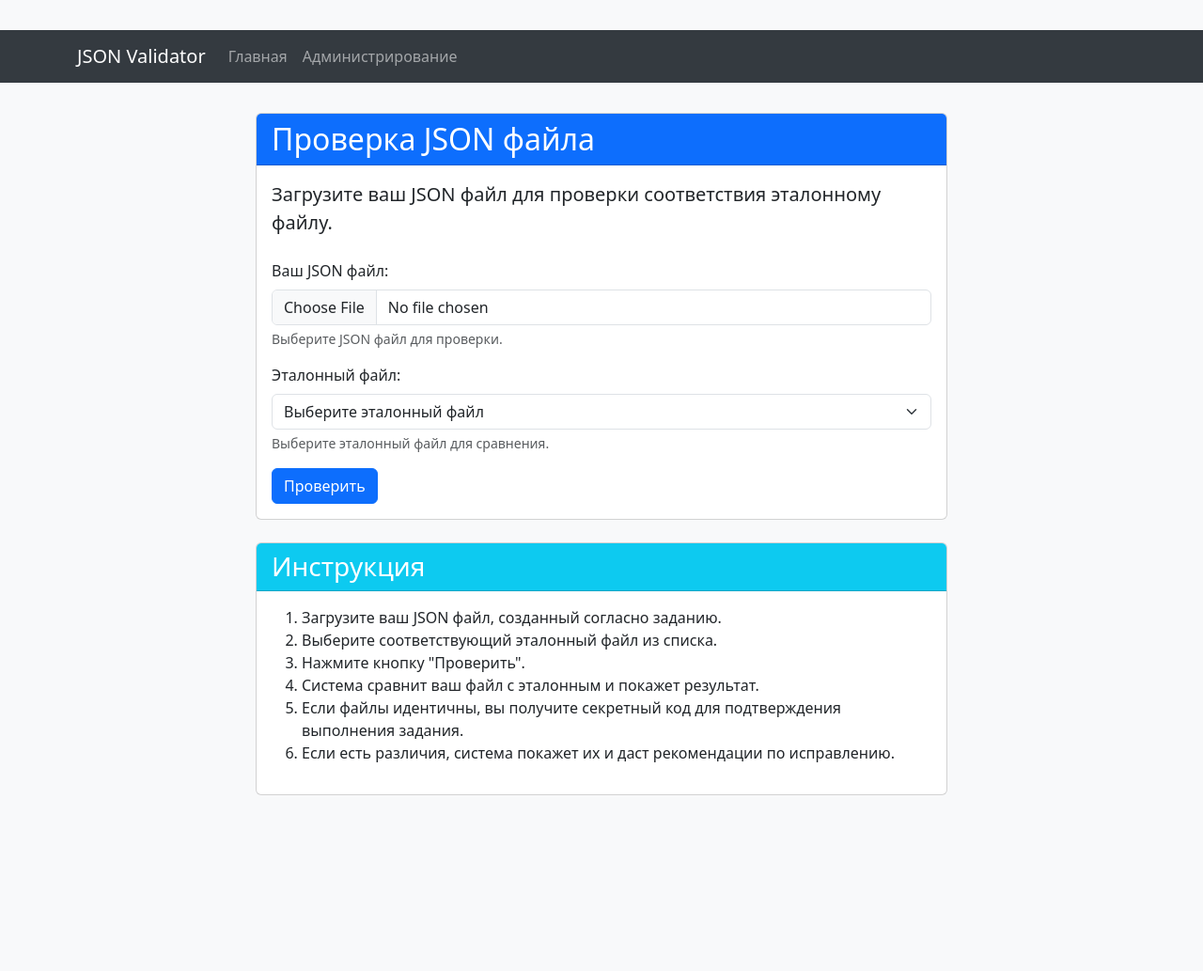
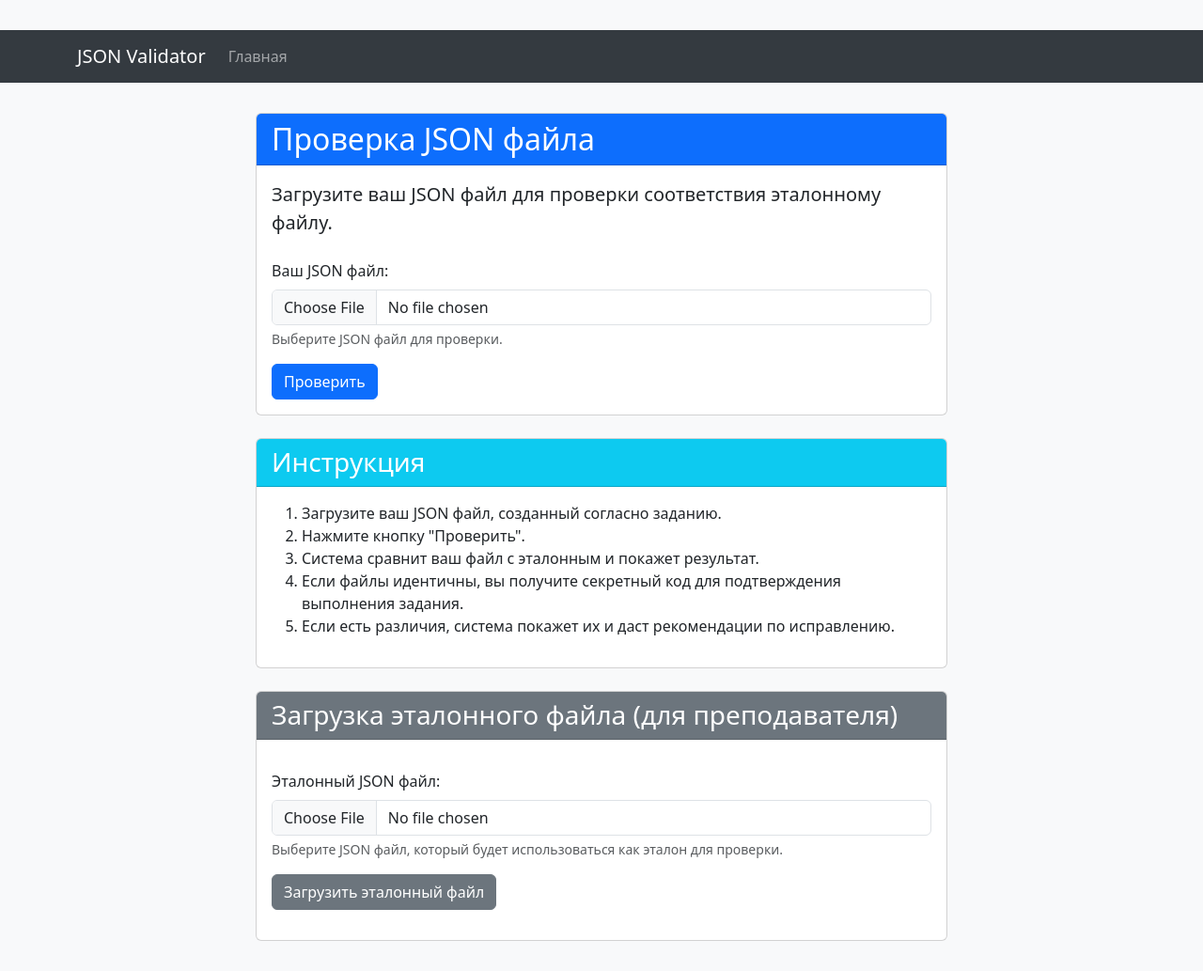
Before and after one commit to KhoshevPavel/JSON-Course, a FastAPI app: template templates/index.html in a window 1280 px wide. Shown: the whole page at 94% size. Before the commit the page ends 846 px from the top, so only its background shows below. Run offline with FastAPI, Linux system fonts and the light colour scheme; the template is opened without the code that fills it, so the values that code supplies are empty.

Commit message:
Удалил вкладку админ и кнопку загрузки эталлоного файла

```diff
--- a/main.py
+++ b/main.py
@@ -19,6 +19,9 @@ os.makedirs("reference_json", exist_ok=True)
 # Подключаем статические файлы и шаблоны
 app.mount("/static", StaticFiles(directory="static"), name="static")
 templates = Jinja2Templates(directory="templates")
+
+# Путь к эталонному файлу
+REFERENCE_FILE_PATH = os.path.join("reference_json", "example.json")
 
 # Функция для сравнения JSON файлов
 def compare_json_files(user_json: Dict[str, Any], reference_json: Dict[str, Any]) -> Dict[str, Any]:
@@ -73,22 +76,24 @@ def compare_json_files(user_json: Dict[str, Any], reference_json: Dict[str, Any]
     find_differences(user_json, reference_json)
     return result
 
-# Получение списка доступных эталонных JSON файлов
-def get_reference_files() -> List[str]:
-    if not os.path.exists("reference_json"):
-        return []
-    return [f for f in os.listdir("reference_json") if f.endswith(".json")]
-
 @app.get("/", response_class=HTMLResponse)
 async def index(request: Request):
-    reference_files = get_reference_files()
-    return templates.TemplateResponse("index.html", {"request": request, "reference_files": reference_files})
+    # Проверяем наличие эталонного файла
+    if not os.path.exists(REFERENCE_FILE_PATH):
+        return templates.TemplateResponse(
+            "index.html",
+            {
+                "request": request,
+                "error": "Эталонный файл не найден. Пожалуйста, загрузите эталонный файл."
+            }
+        )
+
+    return templates.TemplateResponse("index.html", {"request": request})
 
 @app.post("/validate", response_class=HTMLResponse)
 async def validate_json(
     request: Request,
-    user_file: UploadFile = File(...),
-    reference_file: str = Form(...)
+    user_file: UploadFile = File(...)
 ):
     # Проверяем, что загруженный файл - JSON
     if not user_file.filename.endswith(".json"):
@@ -101,13 +106,12 @@ async def validate_json(
         )
 
     # Проверяем, что эталонный файл существует
-    reference_path = os.path.join("reference_json", reference_file)
-    if not os.path.exists(reference_path):
+    if not os.path.exists(REFERENCE_FILE_PATH):
         return templates.TemplateResponse(
             "result.html",
             {
                 "request": request,
-                "error": "Выбранный эталонный файл не существует"
+                "error": "Эталонный файл не найден. Пожалуйста, загрузите эталонный файл."
             }
         )
 
@@ -117,7 +121,7 @@ async def validate_json(
         user_json = json.loads(user_content)
 
         # Читаем эталонный JSON
-        with open(reference_path, "r", encoding="utf-8") as f:
+        with open(REFERENCE_FILE_PATH, "r", encoding="utf-8") as f:
             reference_json = json.load(f)
 
         # Сравниваем файлы
@@ -131,7 +135,7 @@ async def validate_json(
                 "user_json": json.dumps(user_json, indent=2, ensure_ascii=False),
                 "reference_json": json.dumps(reference_json, indent=2, ensure_ascii=False),
                 "filename": user_file.filename,
-                "reference_filename": reference_file
+                "reference_filename": "example.json"
             }
         )
 
@@ -152,15 +156,9 @@ async def validate_json(
             }
         )
 
-@app.get("/admin", response_class=HTMLResponse)
-async def admin_panel(request: Request):
-    reference_files = get_reference_files()
-    return templates.TemplateResponse("admin.html", {"request": request, "reference_files": reference_files})
-
 @app.post("/upload-reference")
 async def upload_reference(
-    reference_file: UploadFile = File(...),
-    file_name: str = Form(...)
+    reference_file: UploadFile = File(...)
 ):
     if not reference_file.filename.endswith(".json"):
         raise HTTPException(status_code=400, detail="Файл должен быть в формате JSON")
@@ -171,14 +169,10 @@ async def upload_reference(
         json.loads(content)
 
         # Сохраняем файл
-        file_path = os.path.join("reference_json", file_name)
-        if not file_name.endswith(".json"):
-            file_path += ".json"
-
-        with open(file_path, "wb") as f:
+        with open(REFERENCE_FILE_PATH, "wb") as f:
             f.write(content)
 
-        return {"success": True, "message": f"Файл {file_name} успешно загружен"}
+        return {"success": True, "message": "Эталонный файл успешно загружен"}
 
     except json.JSONDecodeError:
         raise HTTPException(status_code=400, detail="Ошибка при разборе JSON файла")
--- a/templates/base.html
+++ b/templates/base.html
@@ -38,7 +38,7 @@
             color: #0f5132;
         }
         .differences-container {
-            background-color: #fff;
+            background-color: #f8d7da;
             border-radius: 5px;
             padding: 15px;
             margin-bottom: 20px;
@@ -73,9 +73,6 @@
                     <li class="nav-item">
                         <a class="nav-link" href="/">Главная</a>
                     </li>
-                    <li class="nav-item">
-                        <a class="nav-link" href="/admin">Администрирование</a>
-                    </li>
                 </ul>
             </div>
         </div>
--- a/templates/index.html
+++ b/templates/index.html
@@ -5,6 +5,15 @@
 {% block content %}
 <div class="row justify-content-center">
     <div class="col-md-8">
+        {% if error %}
+        <div class="alert alert-warning mb-4">
+            <h4 class="alert-heading">Внимание!</h4>
+            <p>{{ error }}</p>
+            <hr>
+            <p class="mb-0">Загрузите эталонный файл ниже.</p>
+        </div>
+        {% endif %}
+
         <div class="card">
             <div class="card-header bg-primary text-white">
                 <h2 class="mb-0">Проверка JSON файла</h2>
@@ -19,17 +28,6 @@
                         <div class="form-text">Выберите JSON файл для проверки.</div>
                     </div>
 
-                    <div class="mb-3">
-                        <label for="reference_file" class="form-label">Эталонный файл:</label>
-                        <select class="form-select" id="reference_file" name="reference_file" required>
-                            <option value="" selected disabled>Выберите эталонный файл</option>
-                            {% for file in reference_files %}
-                            <option value="{{ file }}">{{ file }}</option>
-                            {% endfor %}
-                        </select>
-                        <div class="form-text">Выберите эталонный файл для сравнения.</div>
-                    </div>
-
                     <button type="submit" class="btn btn-primary">Проверить</button>
                 </form>
             </div>
@@ -42,7 +40,6 @@
             <div class="card-body">
                 <ol>
                     <li>Загрузите ваш JSON файл, созданный согласно заданию.</li>
-                    <li>Выберите соответствующий эталонный файл из списка.</li>
                     <li>Нажмите кнопку "Проверить".</li>
                     <li>Система сравнит ваш файл с эталонным и покажет результат.</li>
                     <li>Если файлы идентичны, вы получите секретный код для подтверждения выполнения задания.</li>
@@ -50,6 +47,63 @@
                 </ol>
             </div>
         </div>
+
+        <div class="card mt-4">
+            <div class="card-header bg-secondary text-white">
+                <h3 class="mb-0">Загрузка эталонного файла (для преподавателя)</h3>
+            </div>
+            <div class="card-body">
+                <form id="upload-form" class="mt-3">
+                    <div class="mb-3">
+                        <label for="reference_file" class="form-label">Эталонный JSON файл:</label>
+                        <input type="file" class="form-control" id="reference_file" name="reference_file" accept=".json" required>
+                        <div class="form-text">Выберите JSON файл, который будет использоваться как эталон для проверки.</div>
+                    </div>
+
+                    <button type="submit" class="btn btn-secondary">Загрузить эталонный файл</button>
+                </form>
+
+                <div id="upload-result" class="mt-3"></div>
+            </div>
+        </div>
     </div>
 </div>
 {% endblock %}
+
+{% block scripts %}
+<script>
+    document.addEventListener('DOMContentLoaded', () => {
+        const form = document.getElementById('upload-form');
+        const resultDiv = document.getElementById('upload-result');
+
+        form.addEventListener('submit', async (e) => {
+            e.preventDefault();
+
+            const formData = new FormData(form);
+
+            try {
+                resultDiv.innerHTML = '<div class="alert alert-info">Загрузка файла...</div>';
+
+                const response = await fetch('/upload-reference', {
+                    method: 'POST',
+                    body: formData
+                });
+
+                const result = await response.json();
+
+                if (response.ok) {
+                    resultDiv.innerHTML = `<div class="alert alert-success">${result.message}</div>`;
+                    // Перезагрузка страницы через 2 секунды для обновления
+                    setTimeout(() => {
+                        window.location.reload();
+                    }, 2000);
+                } else {
+                    resultDiv.innerHTML = `<div class="alert alert-danger">Ошибка: ${result.detail}</div>`;
+                }
+            } catch (error) {
+                resultDiv.innerHTML = `<div class="alert alert-danger">Ошибка: ${error.message}</div>`;
+            }
+        });
+    });
+</script>
+{% endblock %}
```
Also changed, not shown: templates/admin.html (deleted, +0 -103 lines), templates/result.html (+26 -0 lines), README.md.
